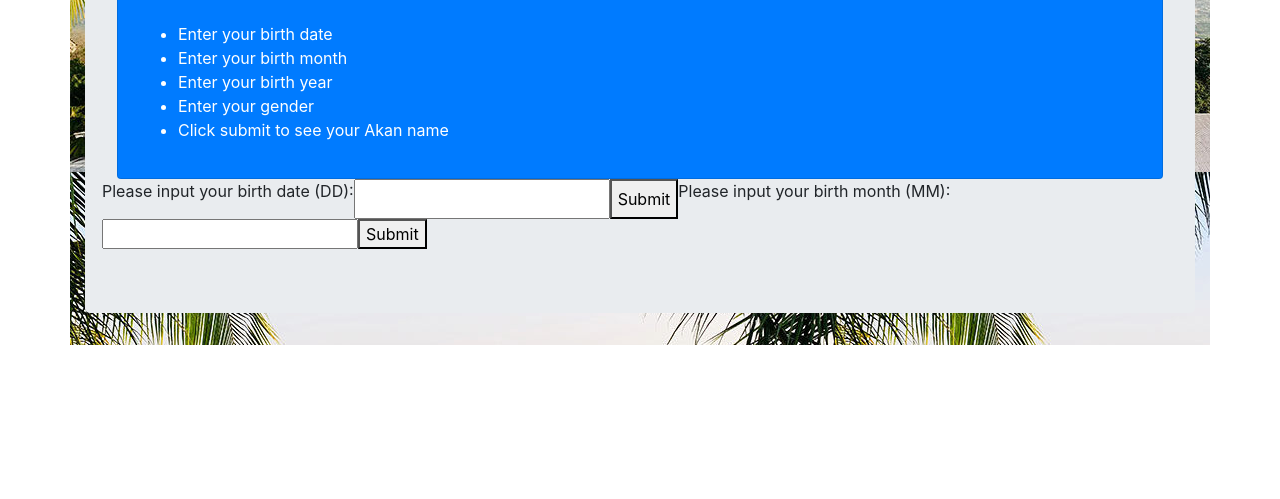
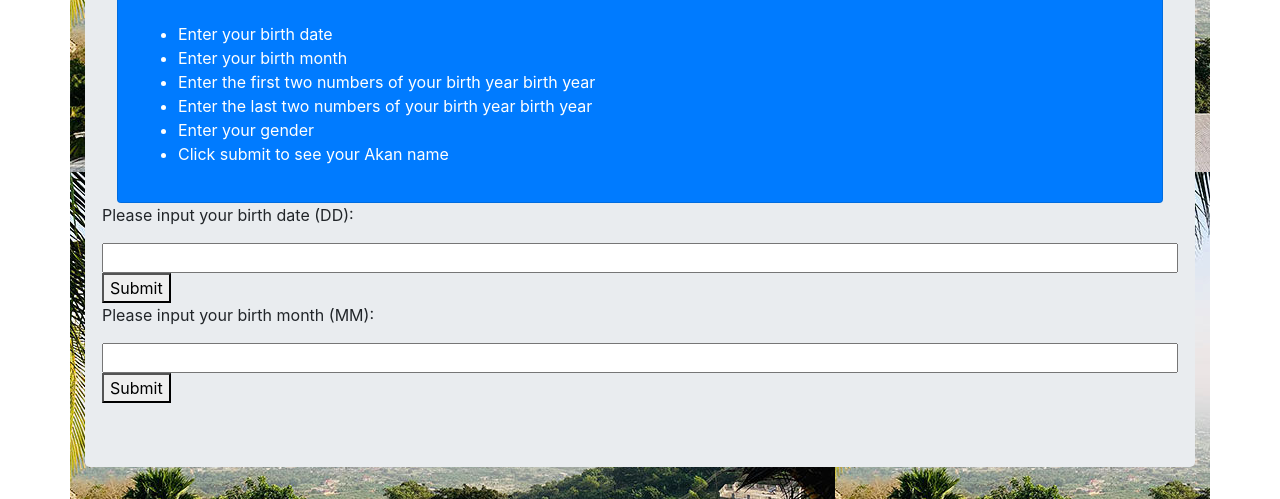
Before and after one commit to KImondorose/week2ip, a plain HTML site: page index.html in a window 1280 px wide. Shown: the part 318-817 px from the top of the page. Drawn offline with Linux system fonts and the light colour scheme.

Commit message:
add width entry boxes

```diff
--- a/css/style.css
+++ b/css/style.css
@@ -17,3 +17,7 @@ h2{
     background-image: url("../images/showcase.jpg");
     margin-top: 40px;
 }
+.birthdate{
+    float: left;
+    width: 100%;
+}
--- a/index.html
+++ b/index.html
@@ -32,18 +32,21 @@
                 <ul>
                     <li>Enter your birth date</li>
                     <li>Enter your birth month</li>
-                    <li>Enter your birth year</li>
+                    <li>Enter the first two numbers of your birth year birth year</li>
+                    <li>Enter the last two numbers of your birth year birth year</li>
                     <li>Enter your gender</li>
                     <li>Click submit to see your Akan name</li>
                 </ul>
             </div>
             </div>
             </div>
+        </div>
+        <div class= "row">
             <p>Please input your birth date (DD):</p>
-                <input id="numb">
+                <input class="col-md-12" id="numb">
                 <button type="button" onclick="myFunction()">Submit</button>
                 <p id="demo"></p>
-            <script class="birthdate">
+            <script>
                 function myFunction() {
                 var x, text;
                     // Get the value of the input field with id="numb"
@@ -57,9 +60,10 @@
                document.getElementById("demo").innerHTML = text;
                 }
             </script>
-                <br>
+            </div>
+            <div class= "row">
                 <p>Please input your birth month (MM):</p>
-                <input id="numb">
+                <input class= "col-md-12" id="numb">
                 <button type="button" onclick="myFunction()">Submit</button>
                 <p id="demo"></p>
             <script>
@@ -76,6 +80,8 @@
                document.getElementById("demo").innerHTML = text;
              }
              </script>
+            </div>
+
 </div>
 </body>
 </html>
```
